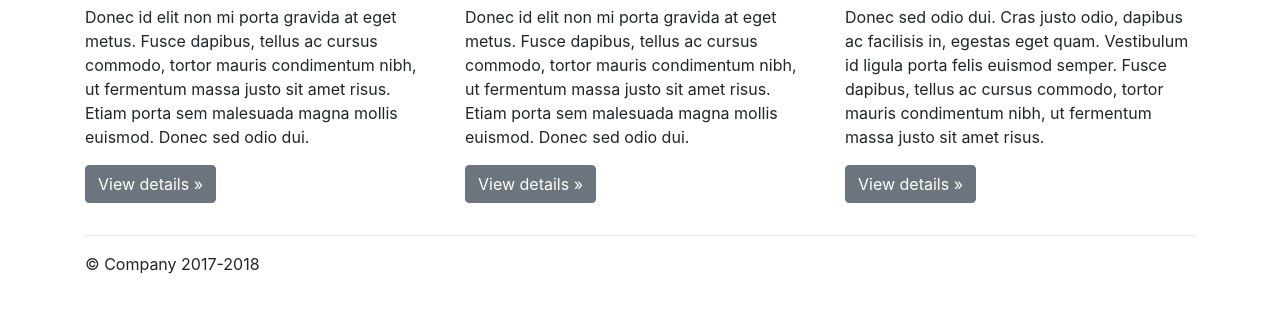
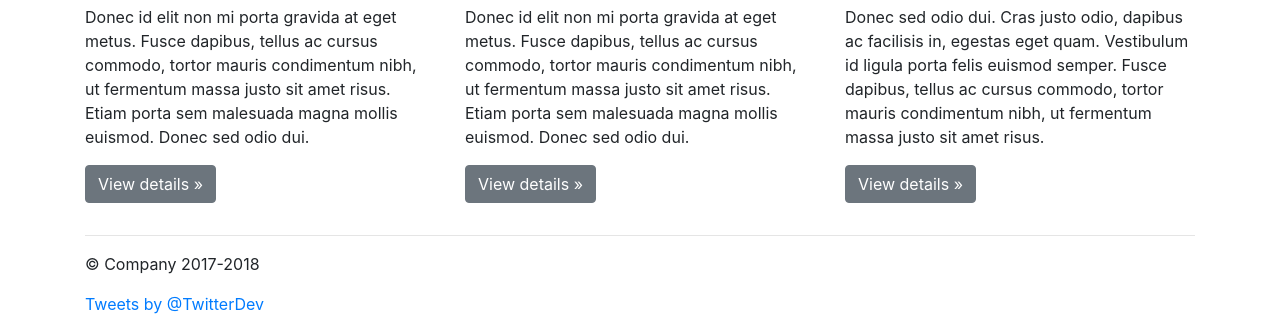
Before and after one commit to Vortex-MinecraftServer/Vortex-Minecraft.github.io, a plain HTML site: page index.html in a window 1280 px wide. Shown: the part 724-1040 px from the top of the page. Before the commit the page ends 1016 px from the top, so only its background shows below. Drawn offline with nearby package versions, Linux system fonts and the light colour scheme.

Commit message:
Update index.html

```diff
--- a/index.html
+++ b/index.html
@@ -91,6 +91,11 @@
 
     <footer class="container">
       <p>&copy; Company 2017-2018</p>
+      <a class="twitter-timeline"
+  href="https://twitter.com/Server_Vortex"
+  data-chrome="nofooter noborders">
+Tweets by @TwitterDev
+</a>
     </footer>
 
     <!-- Bootstrap core JavaScript
```
